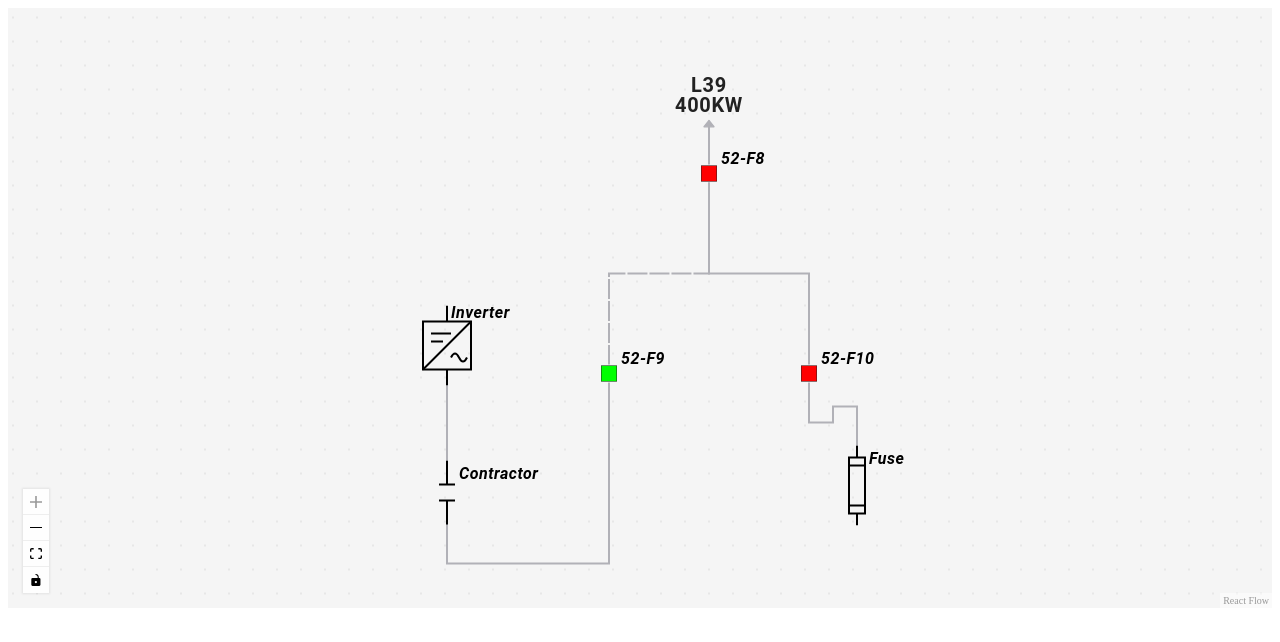
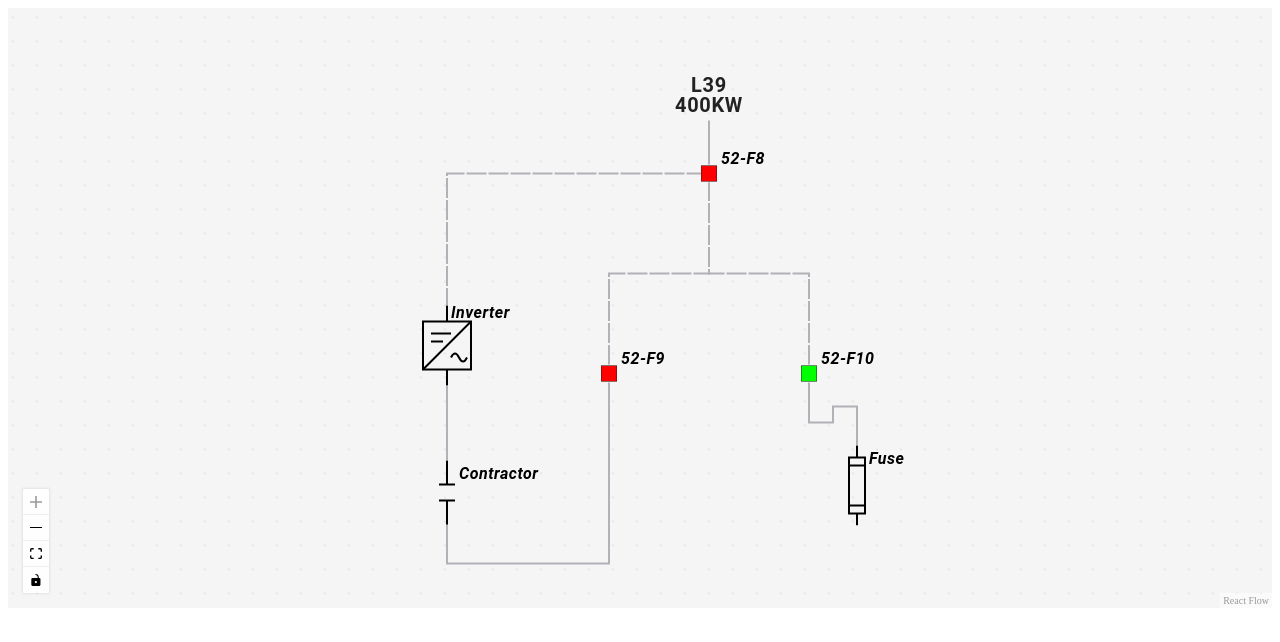
Before and after one commit to shubhamsahu1/reactFlowElecticalwiring, a React (Vite) app: page / in a window 1280 px wide. Shown: the top 642 px of the page. Built offline with nearby package versions, Linux system fonts and the light colour scheme.

Commit message:
through json

```diff
--- /dev/null
+++ b/src/components/edge/edgeTypes.ts
@@ -0,0 +1,7 @@
+import Wire from './Wire';
+
+const edgeTypes = {
+  Wire: Wire,
+};
+
+export default edgeTypes;
--- a/src/components/nodes/SquareIndicatorNode.tsx
+++ b/src/components/nodes/SquareIndicatorNode.tsx
@@ -60,6 +60,8 @@ const SquareIndicatorNode = ({ data }: NodeProps) => {
         </svg>
         <Terminal type="source" id={"top"} position={Position.Top} style={{ left: 4, top: 2 }} />
         <Terminal type="source" id={"bottom"} position={Position.Bottom} style={{ left: 4, top: 1 }} />
+        <Terminal type="source" id={"left"} position={Position.Left} style={{ left: 4, top: 4 }} />
+        <Terminal type="source" id={"right"} position={Position.Right} style={{ left: 4, top: 1 }} />
       </Box>
     </>
   );
--- /dev/null
+++ b/src/components/nodes/nodeTypes.ts
@@ -0,0 +1,27 @@
+import SquareIndicatorNode from './SquareIndicatorNode';
+import LabelNode from './LabelNode';
+import FuseNode from './FuseNode';
+import ContractorNode from './ContractorNode';
+import InverterNode from './InverterNode';
+import BulbNode from './BulbNode';
+import TransformerNode from './TransformerNode';
+import ResistorNode from './ResistorNode';
+import CircuitBreakerNode from './CircuitBreakerNode';
+import FanNode from './FanNode';
+import ColorSelectorNode from './ColorSelectorNode';
+
+const nodeTypes = {
+  squareIndicator: SquareIndicatorNode,
+  labelNode: LabelNode,
+  fuseNode: FuseNode,
+  contractorNode: ContractorNode,
+  inverterNode: InverterNode,
+  bulbNode: BulbNode,
+  transformerNode: TransformerNode,
+  resistorNode: ResistorNode,
+  circuitBreakerNode: CircuitBreakerNode,
+  fanNode: FanNode,
+  colorSelectorNode: ColorSelectorNode,
+};
+
+export default nodeTypes;
--- /dev/null
+++ b/src/data/initialFlow.json
@@ -0,0 +1,20 @@
+{
+  "nodes": [
+    { "id": "1", "type": "squareIndicator", "data": { "status": "on", "label": "52-F8" }, "position": { "x": 200, "y": 50 } },
+    { "id": "2", "type": "squareIndicator", "data": { "status": "on", "label": "52-F9" }, "position": { "x": 150, "y": 150 } },
+    { "id": "3", "type": "squareIndicator", "data": { "status": "off", "label": "52-F10" }, "position": { "x": 250, "y": 150 } },
+    { "id": "4", "type": "labelNode", "data": { "label": "L39 400KW" }, "position": { "x": 184, "y": 5 } },
+    { "id": "5", "type": "fuseNode", "data": { "label": "Fuse", "rotation": "vertical" }, "position": { "x": 270, "y": 190 } },
+    { "id": "6", "type": "contractorNode", "data": { "label": "Contractor", "rotation": "vertical" }, "position": { "x": 65, "y": 197.5 } },
+    { "id": "7", "type": "inverterNode", "data": { "label": "Inverter", "rotation": "vertical" }, "position": { "x": 53, "y": 120 } }
+  ],
+  "edges": [
+    { "id": "e1-2", "source": "1", "sourceHandle": "bottom", "target": "2", "type": "Wire", "animated": true },
+    { "id": "e1-3", "source": "1", "target": "3", "sourceHandle": "bottom", "type": "Wire", "animated": true },
+    { "id": "e1-4", "source": "1", "target": "4", "sourceHandle": "top", "type": "Wire", "animated": false, "markerEnd": { "type": "ArrowClosed" } },
+    { "id": "e1-5", "source": "3", "target": "5", "sourceHandle": "bottom", "targetHandle": "top", "type": "Wire" },
+    { "id": "e1-6", "source": "2", "target": "6", "sourceHandle": "bottom", "targetHandle": "bottom", "type": "Wire" },
+    { "id": "e1-7", "source": "6", "target": "7", "sourceHandle": "top", "targetHandle": "bottom", "type": "Wire" },
+    { "id": "e1-8", "source": "7", "target": "1", "sourceHandle": "top", "targetHandle": "left", "type": "Wire","animated": true  }
+  ]
+}
--- a/src/views/View3.tsx
+++ b/src/views/View3.tsx
@@ -14,134 +14,23 @@ import type { Node, Edge } from '@xyflow/react';
 import '@xyflow/react/dist/style.css';
 import { Box } from '@mui/material';
 import { useEffect } from 'react';
-import SquareIndicatorNode from '../components/nodes/SquareIndicatorNode';
-import LabelNode from '../components/nodes/LabelNode';
-import Wire from '../components/edge/Wire';
-import FuseNode from '../components/nodes/FuseNode';
-import ContractorNode from '../components/nodes/ContractorNode';
-import InverterNode from '../components/nodes/InverterNode';
+import nodeTypes from '../components/nodes/nodeTypes';
+import edgeTypes from '../components/edge/edgeTypes';
+import initialFlow from '../data/initialFlow.json';
 
-const nodeTypes = {
-    squareIndicator: SquareIndicatorNode,
-    labelNode: LabelNode,
-    fuseNode: FuseNode,
-    contractorNode: ContractorNode,
-    inverterNode: InverterNode
-};
 
 type CustomNode = Node<{
     label?: string;
-    status?: 'on' | 'off';
-    rotation?: 'vertical' | 'horizontal';
+    status?: 'on' | 'off' | undefined;
+    rotation?: 'vertical' | 'horizontal' | undefined;
 }>;
 
-const edgeTypes = {
-    Wire: Wire,
-};
 
 export default function View2() {
-    const [nodes, setNodes, onNodesChange] = useNodesState<CustomNode>([]);
-    const [edges, setEdges, onEdgesChange] = useEdgesState<Edge>([]);
+    const [nodes, setNodes, onNodesChange] = useNodesState<CustomNode>(initialFlow.nodes);
+    const [edges, setEdges, onEdgesChange] = useEdgesState<Edge>(initialFlow.edges);
 
-    useEffect(() => {
-        setNodes([
-            {
-                id: '1',
-                type: 'squareIndicator',
-                data: { status: 'on', label: '52-F8' },
-                position: { x: 200, y: 50 },
-            },
-            {
-                id: '2',
-                type: 'squareIndicator',
-                data: { status: 'off', label: '52-F9' },
-                position: { x: 150, y: 150 },
-            },
-            {
-                id: '3',
-                type: 'squareIndicator',
-                data: { status: 'on', label: '52-F10' },
-                position: { x: 250, y: 150 },
-            },
-            {
-                id: '4',
-                type: 'labelNode',
-                data: { label: 'L39 400KW' },
-                position: { x: 184, y: 5 },
-            },
-            {
-                id: '5',
-                type: 'fuseNode',
-                data: { label: 'Fuse', rotation: 'vertical' },
-                position: { x: 270, y: 190 },
-            },
-            {
-                id: '6',
-                type: 'contractorNode',
-                data: { label: 'Contractor', rotation: 'vertical' },
-                position: { x: 65, y: 197.5 },
-            },
-            {
-                id: '7',
-                type: 'inverterNode',
-                data: { label: 'Inverter', rotation: 'vertical' },
-                position: { x: 53, y: 120 },
-            }
-        ]);
-        setEdges([
-            {
-                id: 'e1-2',
-                source: '1',
-                sourceHandle: 'bottom',
-                target: '2',
-                type: 'Wire',
-                animated: true,
-            },
-            {
-                id: 'e1-3',
-                source: '1',
-                target: '3',
-                sourceHandle: 'bottom',
-                type: 'Wire',
-                animated: false,
-            },
-            {
-                id: 'e1-4',
-                source: '1',
-                target: '4',
-                sourceHandle: 'top',
-                type: 'Wire',
-                animated: false,
-                markerEnd: {
-                    type: MarkerType.ArrowClosed,
-                },
-            },
-            {
-                id: 'e1-5',
-                source: '3',
-                target: '5',
-                sourceHandle: 'bottom',
-                targetHandle: 'top',
-                type: 'Wire',
-            },
-            {
-                id: 'e1-6',
-                source: '2',
-                target: '6',
-                sourceHandle: 'bottom',
-                targetHandle: 'bottom',
-                type: 'Wire',
-            },
-            {
-                id: 'e1-7',
-                source: '6',
-                target: '7',
-                sourceHandle: 'top',
-                targetHandle: 'bottom',
-                type: 'Wire',
-            }
-        ]);
-    }, []);
+
 
     const onConnect = () => {
         // Do nothing
```
